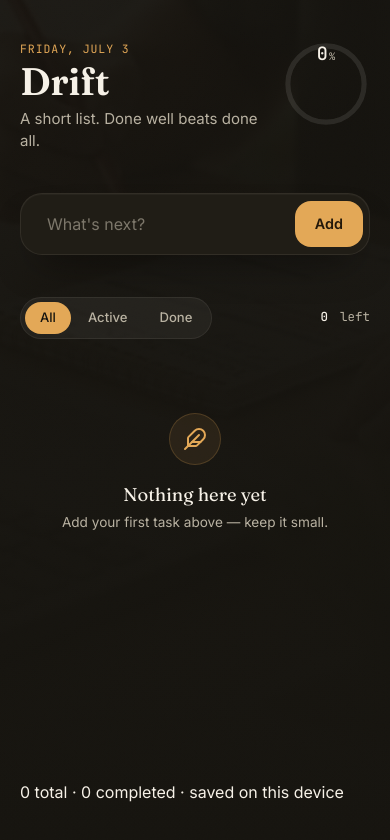
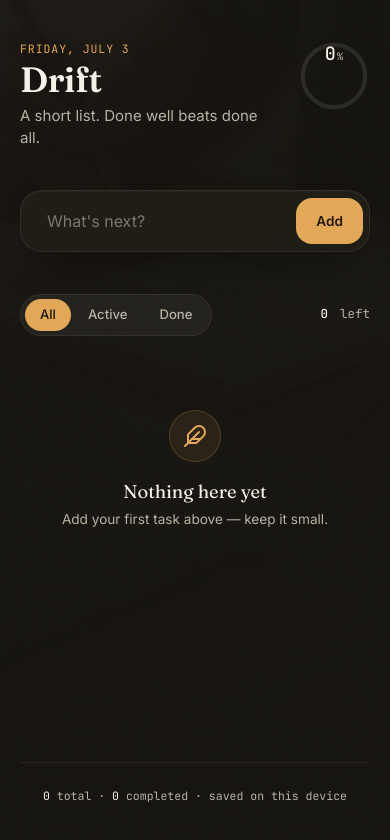
Before and after one commit to zMaham774/drift-todo, a plain HTML site: page index.html in a window 390 px wide. Drawn offline with nearby package versions, Linux system fonts and the light colour scheme.

Commit message:
style footer

```diff
--- a/style.css
+++ b/style.css
@@ -495,3 +495,64 @@ input:focus-visible {
     font-size: 0.85rem;
     color: var(--paper-dim);
 }
+
+/* ===================== Footer ===================== */
+.footer-line {
+    border-top: 1px solid rgba(246, 241, 231, 0.07);
+    font-family: 'JetBrains Mono', monospace;
+    font-size: 0.72rem;
+    color: var(--paper-dim);
+    text-align: center;
+    opacity: 0;
+}
+
+.footer-line span {
+    color: var(--paper);
+}
+
+/* ===================== Utility states injected by JS ===================== */
+.shake {
+    animation: shakeErr 0.4s var(--ease-out);
+}
+
+@keyframes shakeErr {
+
+    0%,
+    100% {
+        transform: translateX(0);
+    }
+
+    25% {
+        transform: translateX(-6px);
+    }
+
+    75% {
+        transform: translateX(6px);
+    }
+}
+
+/* Mobile refinements */
+@media (max-width: 480px) {
+    .title {
+        font-size: 2.2rem;
+    }
+
+    .ring-wrap {
+        width: 72px;
+        height: 72px;
+    }
+
+    .ring-svg {
+        width: 72px;
+        height: 72px;
+    }
+
+    .task-item {
+        padding: 12px 12px;
+        gap: 10px;
+    }
+
+    .add-btn span {
+        font-size: 0.85rem;
+    }
+}
```
